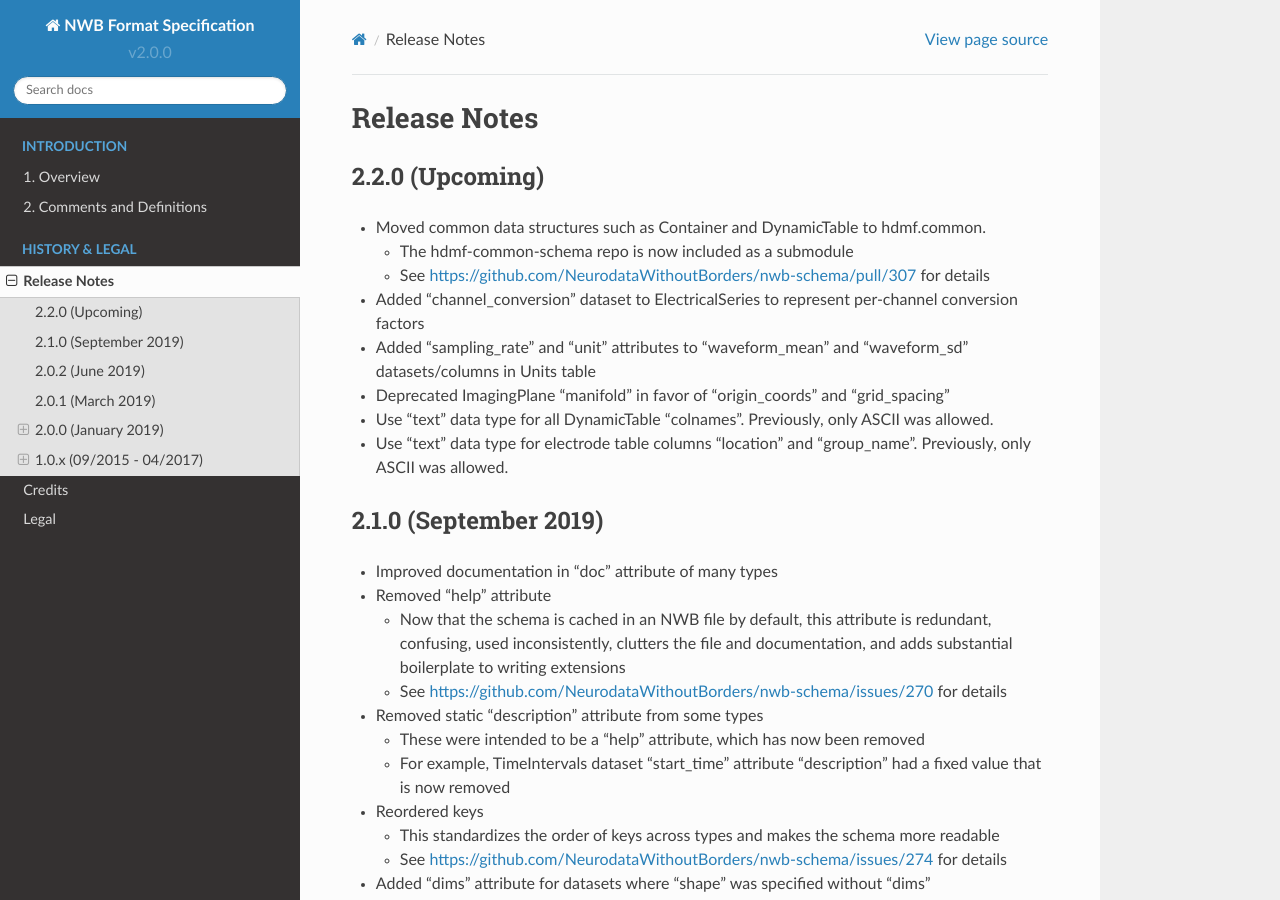
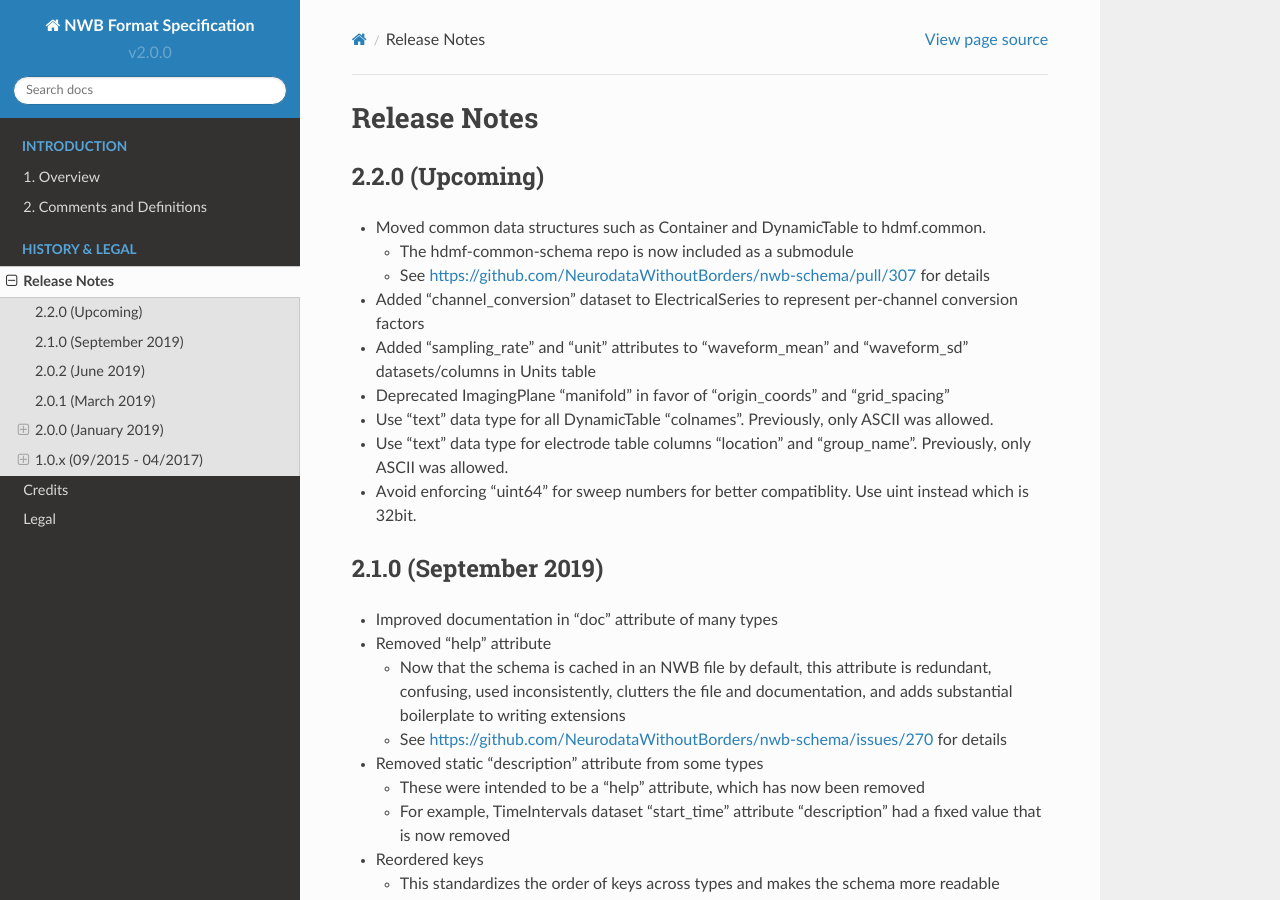
Before and after one commit to NeurodataWithoutBorders/nwb-schema, a Sphinx documentation site: the page built from docs/format/source/format_release_notes.rst, in a window 1280 px wide and 900 px high. Built offline with Sphinx 7.4.7 and the Read the Docs theme 2.0.0, drawn with Linux system fonts in a browser that asks for light colours.

Commit message:
core/nwb.icephys.yaml: Avoid requiring 64bit integers
The author introduced 64bit unsigned integers with the introduction of
the sweep table in pynwb with 21f91920 (Add a SweepTable for icephys
data, 2018-11-02).

As it turns out this is not a clever thing to do. For one the types in
the schema are always minimum types so if we ever had 64bit
sweep numbers, this would be schema compliant as well.

And some software packages, like Igor Pro 8, can not write 64bit
integers.

So let's only require it to be uint.

```diff
--- a/docs/format/source/format_release_notes.rst
+++ b/docs/format/source/format_release_notes.rst
@@ -19,6 +19,7 @@ Release Notes
 
 - Use "text" data type for electrode table columns "location" and "group_name". Previously, only ASCII was allowed.
 
+- Avoid enforcing "uint64" for sweep numbers for better compatiblity. Use uint instead which is 32bit.
 
 2.1.0 (September 2019)
 ----------------------
```
Also changed, not shown: 1 other file.
